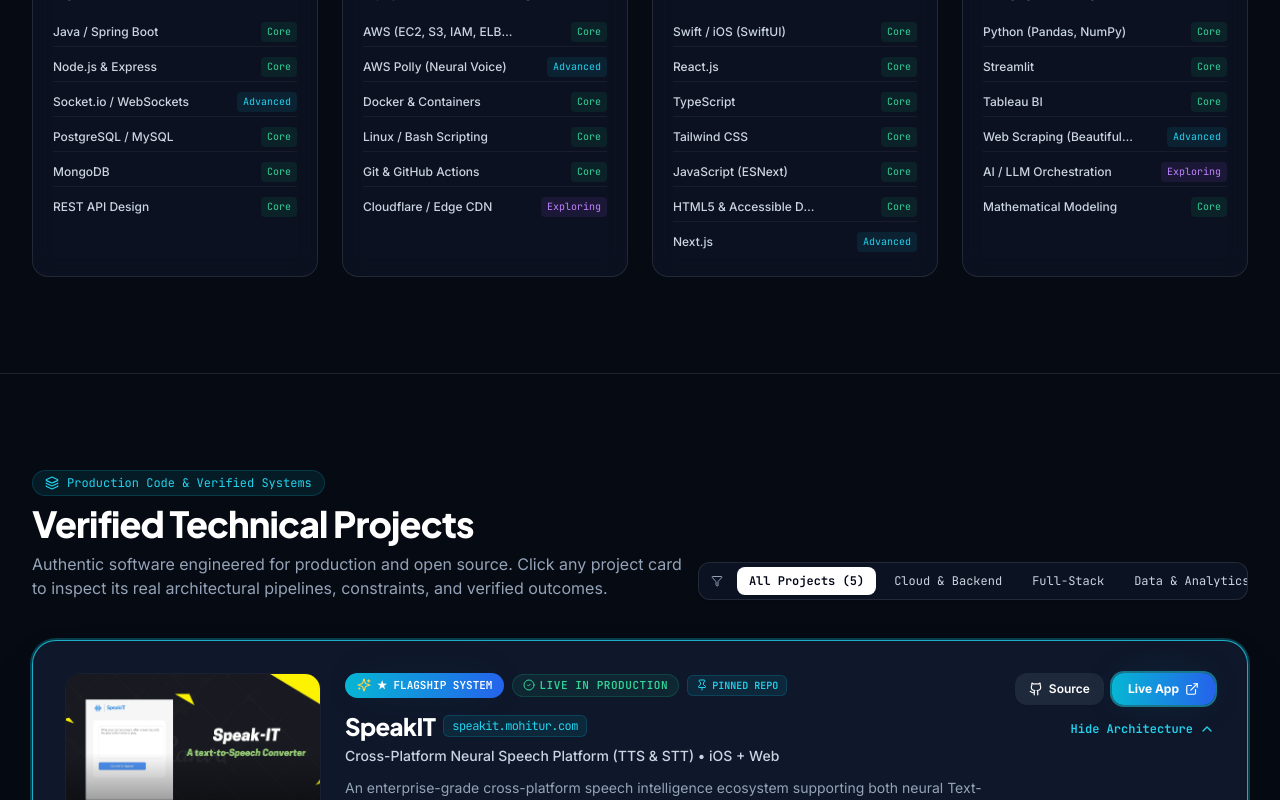
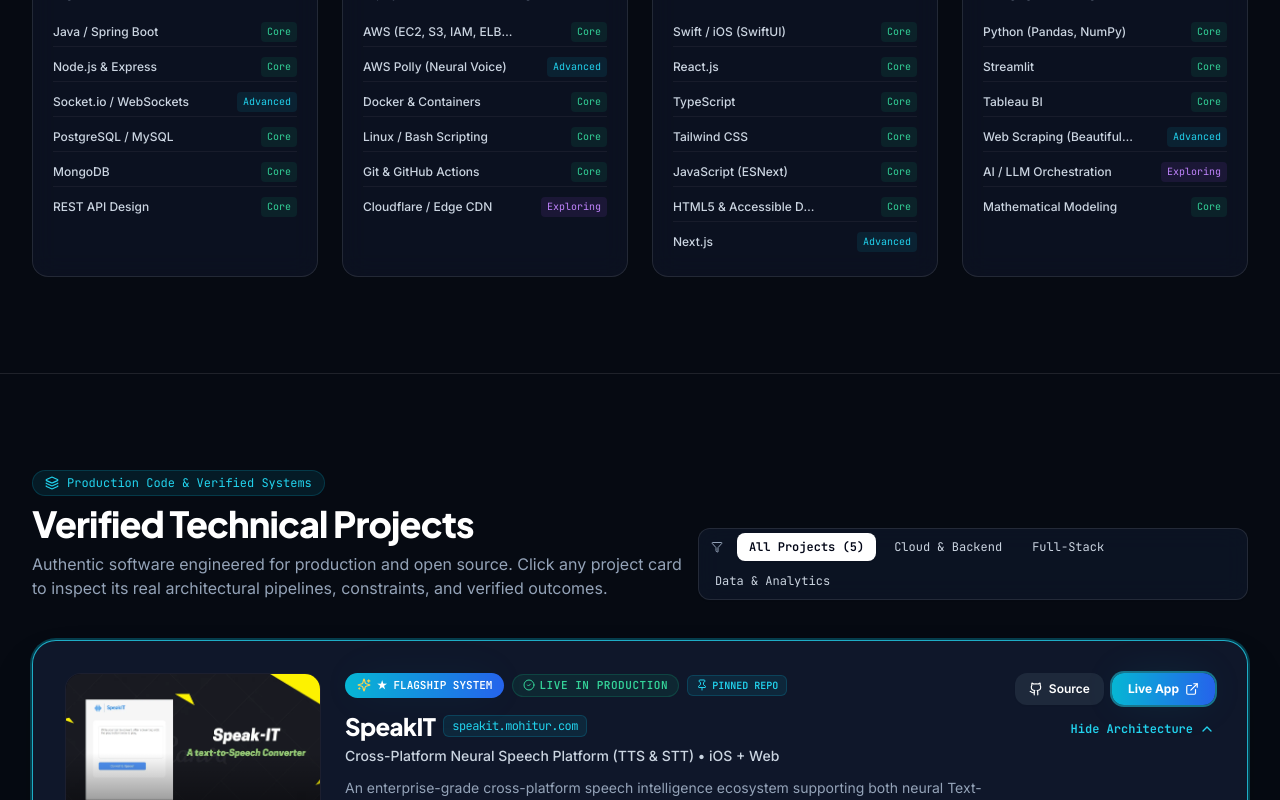
Before and after one commit to Mohitur669/Portfolio, a React (Vite) app: page / in a window 1280 px wide. Shown: the part 3171-3971 px from the top of the page. Built offline with nearby package versions, Linux system fonts and the light colour scheme.

Commit message:
fix: remove scroll bar from verified technical projects filter

```diff
--- a/src/components/sections/Projects.tsx
+++ b/src/components/sections/Projects.tsx
@@ -80,7 +80,7 @@
           </div>
 
           {/* Category Filter Pills */}
-          <div className="flex items-center gap-1.5 p-1 rounded-xl border border-slate-200 dark:border-white/10 bg-white/70 dark:bg-slate-900/70 backdrop-blur-md overflow-x-auto max-w-full text-xs font-mono shadow-sm">
+          <div className="flex flex-wrap items-center gap-1.5 p-1 rounded-xl border border-slate-200 dark:border-white/10 bg-white/70 dark:bg-slate-900/70 backdrop-blur-md max-w-full text-xs font-mono shadow-sm no-scrollbar">
             <span className="px-2 text-slate-400 flex items-center gap-1">
               <Filter className="w-3 h-3" />
             </span>
--- a/src/components/sections/Skills.tsx
+++ b/src/components/sections/Skills.tsx
@@ -291,7 +291,7 @@
           </div>
 
           {/* Quick Filter Buttons */}
-          <div className="flex items-center gap-1.5 p-1 rounded-xl border border-slate-200 dark:border-white/10 bg-white/70 dark:bg-slate-900/70 backdrop-blur-md overflow-x-auto text-xs font-mono">
+          <div className="flex flex-wrap items-center gap-1.5 p-1 rounded-xl border border-slate-200 dark:border-white/10 bg-white/70 dark:bg-slate-900/70 backdrop-blur-md text-xs font-mono no-scrollbar">
             {['all', 'Backend', 'Frontend', 'Cloud', 'Data', 'DevOps'].map((cat) => (
               <button
                 key={cat}
--- a/src/index.css
+++ b/src/index.css
@@ -53,6 +53,18 @@
   background: rgba(6, 182, 212, 0.5);
 }
 
+/* Hide scrollbar utility */
+.no-scrollbar::-webkit-scrollbar {
+  display: none;
+  width: 0 !important;
+  height: 0 !important;
+}
+
+.no-scrollbar {
+  -ms-overflow-style: none;
+  scrollbar-width: none;
+}
+
 /* Respect reduced motion */
 @media (prefers-reduced-motion: reduce) {
   * {
```
